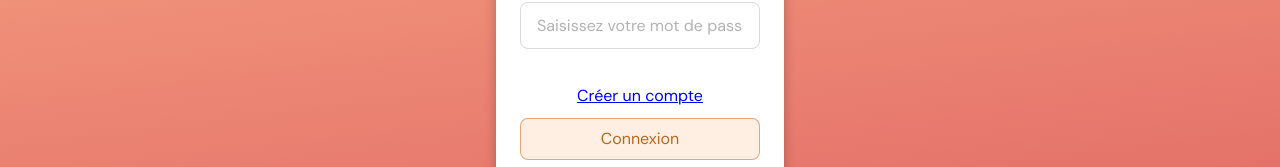
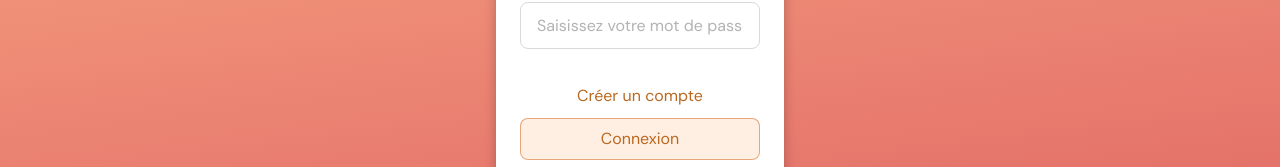
Before and after one commit to ARCHI-M2026/P4, an Angular app in the folder frontend/: page /login in a window 1280 px wide. Shown: the part 440-607 px from the top of the page. Built offline with nearby package versions, Linux system fonts and the light colour scheme.

Commit message:
fix: couleur du lien de création de compte

```diff
--- a/frontend/src/styles-form-container.css
+++ b/frontend/src/styles-form-container.css
@@ -100,6 +100,11 @@
     cursor: pointer;
 }
 
+.button-link a{
+  text-decoration: none;
+  color: #BA681F;
+}
+
 .button-link button {
     color: #E27F29;
     font-family: var(--Main-Font);
```
